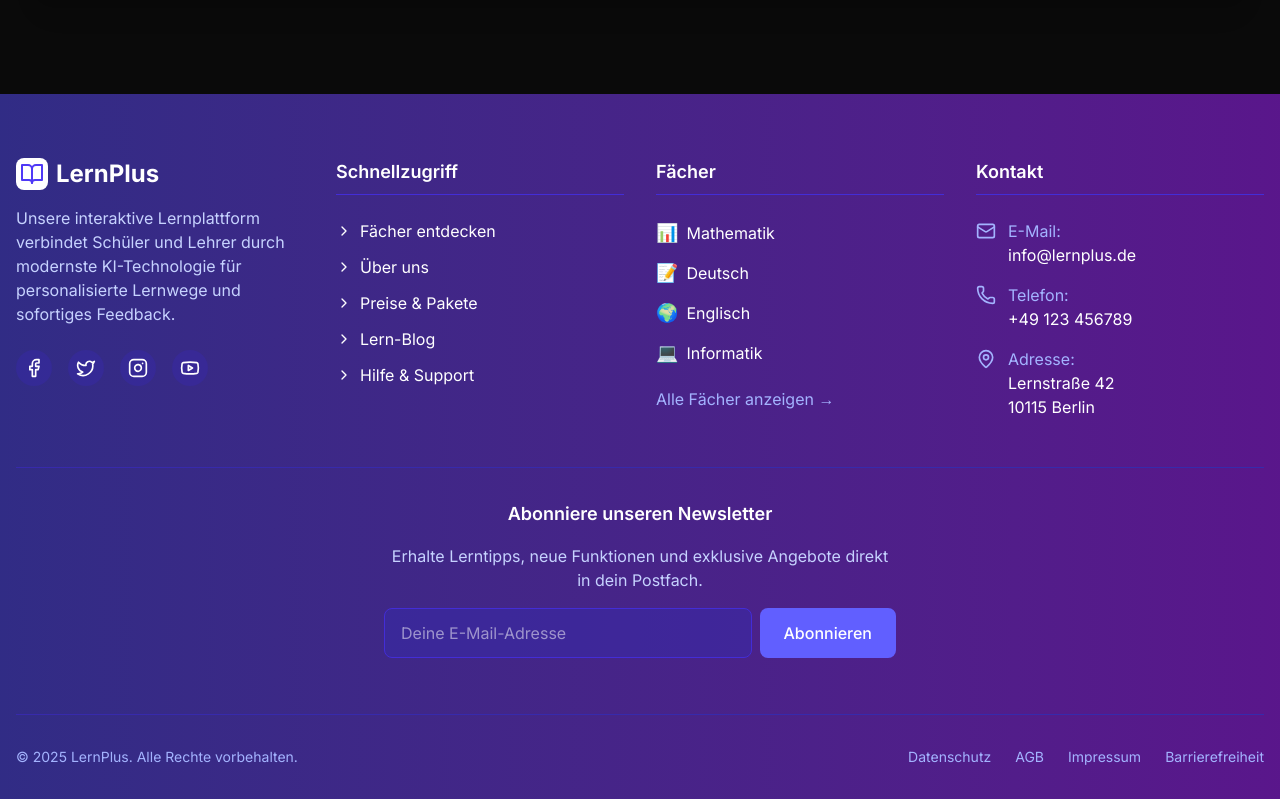
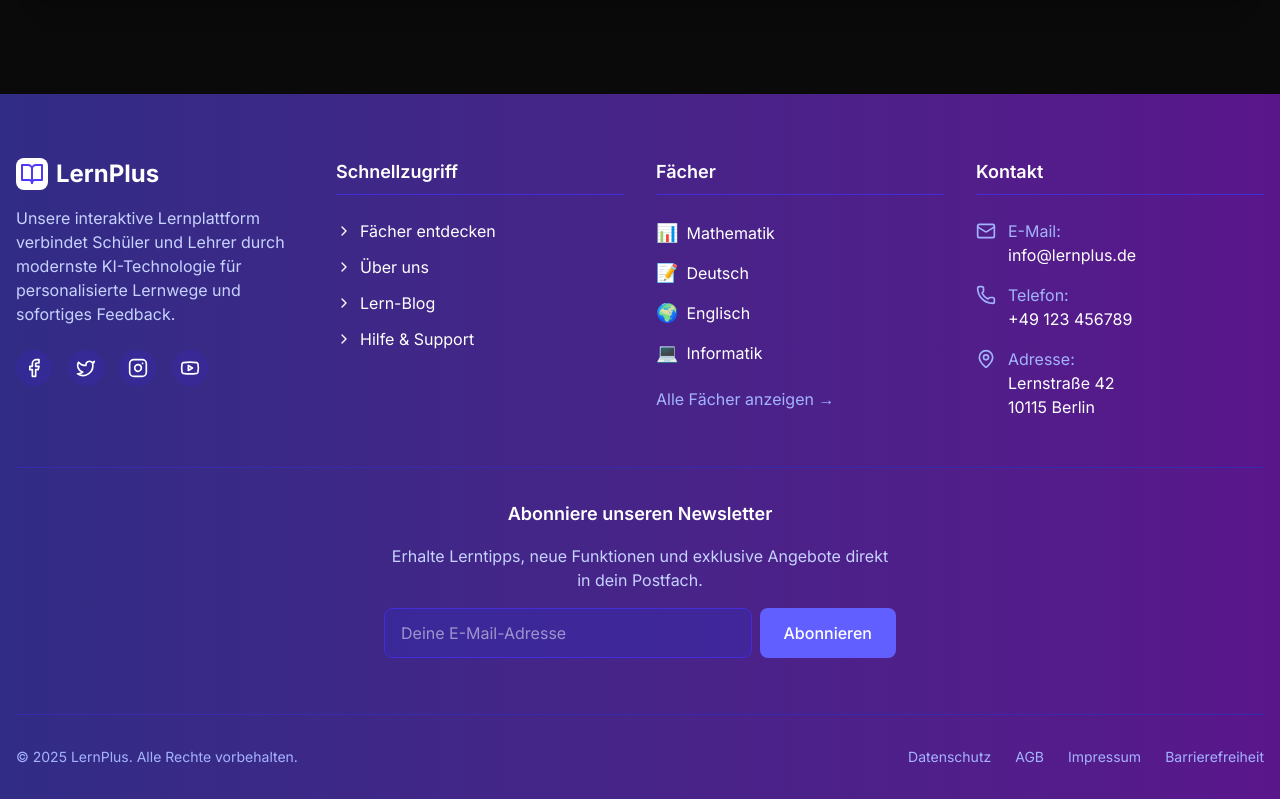
Before and after one commit to tchitop/lernplus, a Next.js app: page / in a window 1280 px wide. Shown: the part 2954-3753 px from the top of the page. Built offline with nearby package versions, Linux system fonts and the light colour scheme.

Commit message:
yeah und so

```diff
--- a/components/Footer.tsx
+++ b/components/Footer.tsx
@@ -53,12 +53,6 @@ export default function Footer() {
                 <Link href="/about" className="flex items-center hover:text-indigo-300 transition-colors">
                   <ChevronRight className="h-4 w-4 mr-2" />
                   <span>Über uns</span>
-                </Link>
-              </li>
-              <li>
-                <Link href="/pricing" className="flex items-center hover:text-indigo-300 transition-colors">
-                  <ChevronRight className="h-4 w-4 mr-2" />
-                  <span>Preise & Pakete</span>
                 </Link>
               </li>
               <li>
--- a/components/Navbar.tsx
+++ b/components/Navbar.tsx
@@ -100,9 +100,12 @@ export default function Navbar() {
     // Trigger storage event to sync across components
     window.dispatchEvent(new Event('storage'));
 
+
+
     // Close dropdowns
     setIsMenuOpen(false);
     setIsProfileOpen(false);
+    window.location.reload();
 
   };
 
```
